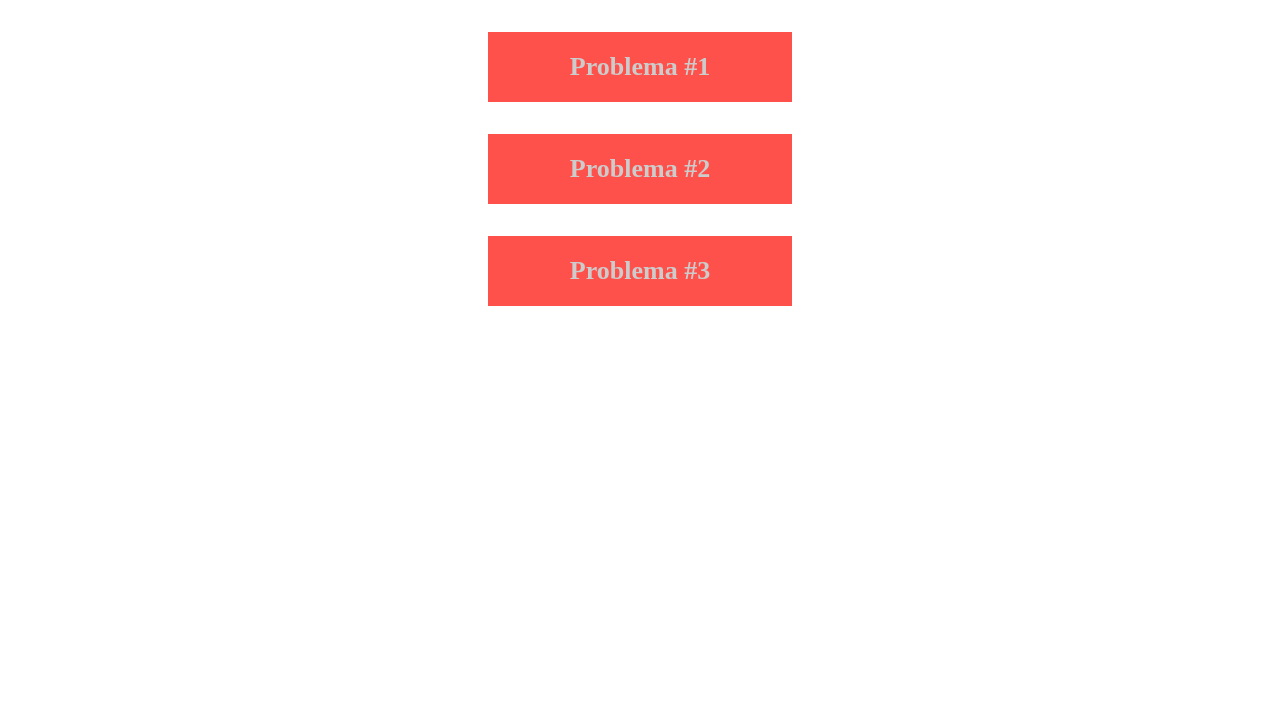
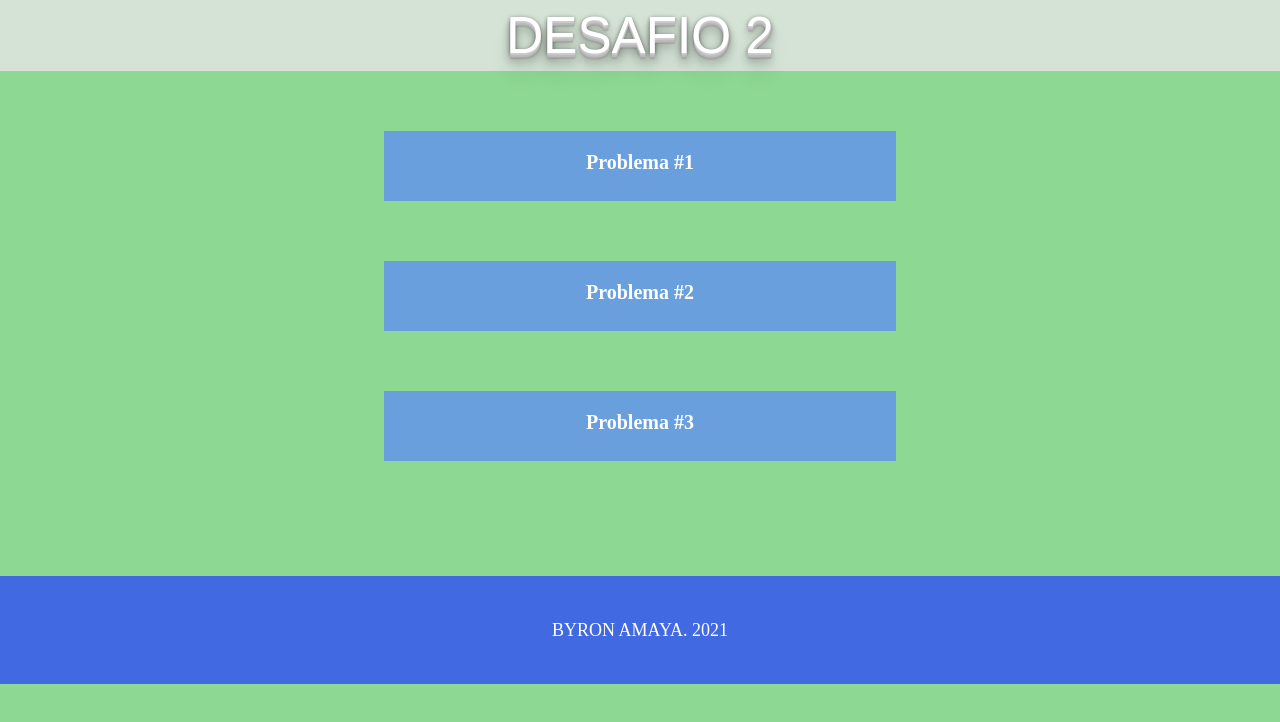
Before and after one commit to bamaya/Desafio2LIC, a plain HTML site: page index.html in a window 1280 px wide. Drawn offline with Linux system fonts and the light colour scheme.

Commit message:
home update

```diff
--- a/css/home.css
+++ b/css/home.css
@@ -1,19 +1,59 @@
+*{
+    margin: 0;
+    padding: 0;
+}
+
+body{
+    background-color: rgba(62, 189, 72, 0.589);
+}
+
 .back-button {
-    background-color: #ff514b;
-    color: #ccc;
+    background-color: rgba(94, 141, 245, 0.75);
+    color: white;
     display: block;
-    font-size: 26px;
+    font-size: 20px;
     font-weight: Bold;
     height: 50px;
-    margin: 32px auto;
+    margin: 60px auto;
     padding-top: 20px;
     text-align: center;
     text-decoration: none;
-    width: 24%;
+    width: 40%;
 }
 
 .back-button:hover {
-    background-color: rgba(225,135,130,0.75);
-    color: #fff;
+    background-color: rgba(159, 188, 250, 0.75);
+    color: white;
     text-decoration: none;
 }
+
+h1{
+    background: rgba(230, 230, 230, 0.8);
+    color: #FFFFFF;
+    font: normal 3.2em Arial,Helvetica,"Liberation Sans";
+    padding: 6px 0;
+    text-align: center;
+    text-shadow: 0 1px 0 #ccc,
+                 0 2px 0 #c9c9c9,
+                 0 3px 0 #bbb,
+                 0 4px 0 #b9b9b9,
+                 0 5px 0 #aaa,
+                 0 6px 1px rgba(0,0,0,.1),
+                 0 0 5px rgba(0,0,0,.1),
+                 0 1px 3px rgba(0,0,0,.3),
+                 0 3px 5px rgba(0,0,0,.2),
+                 0 5px 10px rgba(0,0,0,.25),
+                 0 10px 10px rgba(0,0,0,.2),
+                 0 20px 20px rgba(0,0,0,.15);
+}
+
+footer{
+    text-align: center;
+ 	margin-top : 9%;
+ 	font-size: 18px;
+ 	line-height: 6;
+ 	clear: both;
+ 	color: white;
+ 	width: 100%;
+    background-color: royalblue;
+}
--- a/index.html
+++ b/index.html
@@ -7,10 +7,17 @@
     <link rel="stylesheet" href="css/home.css">
 </head>
 <body>
+    <h1>DESAFIO 2</h1>
     <nav>
         <a href="Problemauno/tablaventas.html" class="back-button">Problema #1</a>
         <a href="Problemados/Conversiones.html" class="back-button">Problema #2</a>
         <a href="Problematres/calculadora.html" class="back-button">Problema #3</a>
     </nav>
+
+    <footer>
+        <center>
+			<p>BYRON AMAYA. 2021</p>
+ 		</center>
+    </footer>
 </body>
 </html>
```
